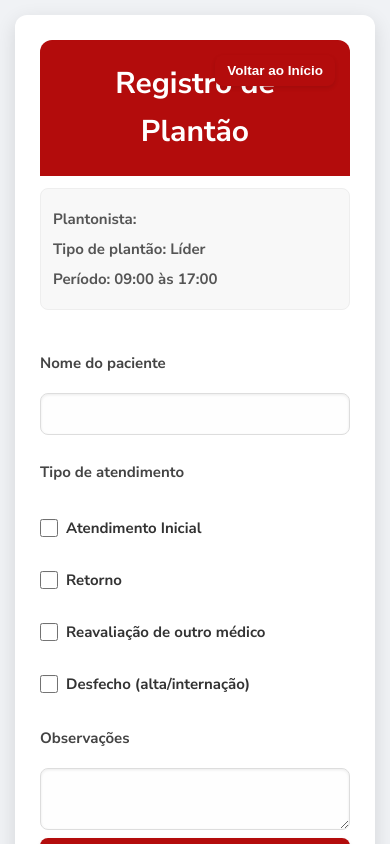
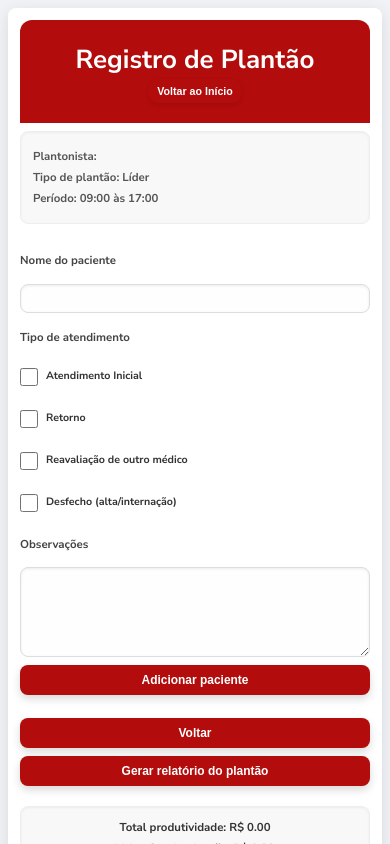
Before and after one commit to myyrla/appplant-omed, a React (Create React App) app: page / in a window 390 px wide. Both pictures are taken after a click on the button "Avançar para registro". Shown: the top 844 px of the page. Built offline with nearby package versions, Linux system fonts and the light colour scheme.

Commit message:
ajustes finais CSS

```diff
--- a/src/style.css
+++ b/src/style.css
@@ -7,10 +7,10 @@ body {
   font-family: 'Nunito Sans', sans-serif;
   background-color: #f0f2f5;
   color: #333;
-  font-size: 15px;
+  font-size: 15px; /* Mantido em 15px para o ajuste anterior da fonte */
   line-height: 1.6;
   min-height: 100vh;
-  padding: 15px;
+  padding: 15px; /* Reduzido de 20px */
   box-sizing: border-box;
 }
 
@@ -18,7 +18,7 @@ h1 {
   font-weight: 700;
   color: #b30c0c;
   font-size: 1.9em;
-  margin-bottom: 0.4em;
+  margin-bottom: 0.4em; /* Reduzido de 0.5em */
   text-align: center;
 }
 
@@ -26,17 +26,17 @@ h2 {
   font-weight: 700;
   color: #555;
   font-size: 1.5em;
-  margin-top: 1em;
-  margin-bottom: 0.6em;
+  margin-top: 1em; /* Reduzido de 1.5em */
+  margin-bottom: 0.6em; /* Reduzido de 0.8em */
   text-align: center;
 }
 
 .card {
   background: #fff;
   border-radius: 12px;
-  padding: 25px;
+  padding: 25px; /* Reduzido de 30px */
   box-shadow: 0 4px 12px rgba(0, 0, 0, 0.1);
-  margin: 25px auto;
+  margin: 25px auto; /* Reduzido de 30px */
   max-width: 900px;
   width: 100%;
   box-sizing: border-box;
@@ -46,8 +46,8 @@ label {
   display: block;
   font-weight: 700;
   font-size: 1em;
-  margin-bottom: 10px;
-  margin-top: 18px;
+  margin-bottom: 10px; /* Reduzido de 12px */
+  margin-top: 18px; /* Reduzido de 20px */
   color: #444;
   line-height: 1.5;
 }
@@ -56,7 +56,7 @@ input,
 select,
 textarea {
   width: 100%;
-  padding: 10px 12px;
+  padding: 10px 12px; /* Reduzido de 12px 15px */
   border: 1px solid #ddd;
   border-radius: 8px;
   font-size: 1em;
@@ -76,7 +76,7 @@ textarea:focus {
 }
 
 button {
-  padding: 10px 18px;
+  padding: 10px 18px; /* Reduzido de 12px 20px */
   background-color: #b30c0c;
   color: white;
   font-weight: 600;
@@ -108,8 +108,8 @@ button:disabled {
   font-weight: 700;
   cursor: pointer;
   line-height: 1.2;
-  margin-bottom: 8px;
-  gap: 8px;
+  margin-bottom: 8px; /* Reduzido de 10px */
+  gap: 8px; /* Reduzido de 10px */
   color: #333;
 }
 
@@ -119,13 +119,31 @@ button:disabled {
   height: 18px;
 }
 
+.textarea {
+  min-height: 90px; /* Reduzido de 100px */
+  resize: vertical;
+}
+
+.field-group {
+  display: flex;
+  flex-direction: column;
+  gap: 8px; /* Reduzido de 10px */
+  margin-bottom: 15px; /* Reduzido de 20px */
+}
+
+.botao-alinhado {
+  display: flex;
+  justify-content: flex-start;
+  margin-top: 15px; /* Reduzido de 20px */
+}
+
 .SelectTrigger {
   display: flex !important;
   justify-content: space-between;
   align-items: center;
   border: none !important;
   border-radius: 8px !important;
-  padding: 10px 12px !important;
+  padding: 10px 12px !important; /* Reduzido de 12px 15px */
   font-size: 1em !important;
   background-color: #b30c0c !important;
   color: white !important;
@@ -155,7 +173,7 @@ button:disabled {
 }
 
 .SelectItem {
-  padding: 10px 12px;
+  padding: 10px 12px; /* Reduzido de 12px 15px */
   cursor: pointer;
   font-size: 1em;
   transition: background-color 0.2s ease;
@@ -179,34 +197,17 @@ button:disabled {
   color: #b30c0c;
 }
 
-.header-box {
-  background-color: #b30c0c;
-  padding: 20px;
-  border-radius: 12px 12px 0 0;
-  text-align: center;
-  position: relative; /* Adicionado para o botão Voltar funcionar */
-}
-
-.header-box h1 {
-  color: #fff;
-  font-size: 2em;
-  margin: 0;
-  padding: 0;
-}
-
-/* Botão "Voltar ao Início" no topo */
-.header-box .absolute.top-4.right-4 {
-  position: absolute;
-  top: 15px;
-  right: 15px;
-  padding: 8px 12px;
-  font-size: 0.9em;
-  border-radius: 8px;
+.title-divider {
+  border: none;
+  border-top: 3px solid #b30c0c;
+  margin-top: 6px; /* Reduzido de 8px */
+  margin-bottom: 15px; /* Reduzido de 20px */
+  width: 100%;
 }
 
 .registro-container,
 .inicio-container {
-  padding: 25px;
+  padding: 25px; /* Reduzido de 30px */
   width: 100%;
   max-width: 900px;
   background-color: #fff;
@@ -217,85 +218,135 @@ button:disabled {
   margin-right: auto;
   display: flex;
   flex-direction: column;
-  gap: 12px;
+  gap: 12px; /* Reduzido de 15px */
 }
 
-.registro-info {
-  margin-bottom: 12px;
-  padding: 12px;
+.registro-info,
+.inicio-info {
+  margin-bottom: 12px; /* Reduzido de 15px */
+  padding: 12px; /* Reduzido de 15px */
   background-color: #f8f8f8;
   border-radius: 8px;
   border: 1px solid #eee;
+  box-shadow: inset 0 1px 3px rgba(0, 0, 0, 0.05);
 }
 
-.registro-info p {
-  margin: 6px 0;
+.registro-info p,
+.inicio-info p {
+  margin: 6px 0; /* Reduzido de 8px */
   font-size: 1em;
   font-weight: 700;
   color: #555;
   word-wrap: break-word;
+  overflow-wrap: break-word;
 }
 
-.registro-inputs {
+.registro-inputs,
+.inicio-inputs {
   display: flex;
   flex-direction: column;
-  gap: 8px;
+  gap: 8px; /* Reduzido de 10px */
+}
+
+.textarea-registro {
+  min-height: 90px;
+  resize: vertical;
+}
+
+.botoes-registro,
+.botoes-inicio {
+  display: flex;
+  flex-direction: column;
+  gap: 8px; /* Reduzido de 10px */
+  margin-top: 15px; /* Reduzido de 20px */
+}
+
+.botao-grande {
+  width: 100%;
+  padding: 12px 18px; /* Reduzido de 15px 20px */
+  font-size: 1.05em;
+  font-weight: 700;
+  background-color: #b30c0c;
+  color: white;
+  border: none;
+  border-radius: 8px;
+  cursor: pointer;
+  transition: background-color 0.3s ease, transform 0.2s ease,
+    box-shadow 0.2s ease;
+  box-shadow: 0 4px 8px rgba(0, 0, 0, 0.15);
+}
+
+.botao-grande:hover:not(:disabled) {
+  background-color: #910a0a;
+  transform: translateY(-3px);
+  box-shadow: 0 6px 12px rgba(0, 0, 0, 0.2);
 }
 
 .pacientes-list {
-  margin-top: 20px;
+  margin-top: 20px; /* Reduzido de 25px */
   border-top: 1px solid #eee;
-  padding-top: 12px;
+  padding-top: 12px; /* Reduzido de 15px */
 }
 
 .pacientes-list h2 {
   font-size: 1.25em;
   color: #b30c0c;
-  margin-bottom: 12px;
+  margin-bottom: 12px; /* Reduzido de 15px */
   text-align: left;
   border-bottom: 2px solid #b30c0c;
-  padding-bottom: 6px;
+  padding-bottom: 6px; /* Reduzido de 8px */
 }
 
 .paciente-card {
   background-color: #fafafa;
   border: 1px solid #e0e0e0;
   border-radius: 8px;
-  padding: 10px;
-  margin-bottom: 10px;
+  padding: 10px; /* Reduzido de 12px */
+  margin-bottom: 10px; /* Reduzido de 12px */
   box-shadow: 0 2px 6px rgba(0, 0, 0, 0.08);
+  /* Removi o position: relative daqui, pois ele deve estar no .paciente-card-content */
 }
 
 .paciente-card-content {
   flex-grow: 1;
   display: flex;
-  justify-content: space-between;
-  align-items: flex-start;
-  position: relative;
+  justify-content: space-between; /* Mantém o botão à direita */
+  align-items: flex-start; /* Alinha os itens ao topo, permitindo que o botão desça */
+  position: relative; /* ESSENCIAL para o posicionamento do emoji */
+  padding-right: 60px; /* Adiciona um espaço para o emoji não sobrepor o texto */
 }
 
 .paciente-card-content p {
-  margin: 3px 0;
+  margin: 3px 0; /* Reduzido de 4px */
   font-size: 0.88em;
   word-wrap: break-word;
+  overflow-wrap: break-word;
 }
 
 .paciente-card-content p strong {
   color: #666;
 }
 
-.incomplete-patient-indicator {
-  position: absolute;
-  top: 5px;
-  right: 5px;
-  font-size: 1.7em;
-  color: red;
-  z-index: 10;
+.paciente-card .button {
+  /* Alterei para .button para ser mais específico se necessário */
+  margin-left: 10px; /* Reduzido de 15px */
+  padding: 6px 10px; /* Reduzido de 7px 12px */
+  font-size: 0.8em;
+  background-color: #337ab7; /* Cor do botão de editar */
+  box-shadow: none;
+  flex-shrink: 0;
+  margin-top: 15px; /* Adicionado para empurrar o botão para baixo */
+}
+
+.paciente-card .button:hover {
+  background-color: #286090;
+  transform: translateY(-1px);
+  box-shadow: 0 1px 3px rgba(0, 0, 0, 0.1);
 }
 
 .totais-plantao {
-  margin-top: 20px;
-  padding-top: 12px;
+  margin-top: 20px; /* Reduzido de 25px */
+  padding-top: 12px; /* Reduzido de 15px */
   border-top: 1px solid #eee;
   text-align: center;
 }
@@ -304,5 +355,207 @@ button:disabled {
   font-size: 1em;
   font-weight: 700;
   color: #333;
-  margin-bottom: 6px;
+  margin-bottom: 6px; /* Reduzido de 8px */
 }
+
+/* Novo estilo para o indicador de paciente incompleto */
+.incomplete-patient-indicator {
+  position: absolute;
+  top: 5px; /* Ajuste conforme necessário para o espaçamento do topo */
+  right: 5px; /* Ajuste conforme necessário para o espaçamento da direita */
+  font-size: 1.7em; /* Aumentei um pouco o tamanho */
+  color: red; /* O emoji é vermelho, mas se quiser garantir a cor */
+  z-index: 10; /* Garante que o emoji fique acima de outros elementos */
+}
+
+/* --- Media Queries para Responsividade --- */
+
+@media (max-width: 768px) {
+  body {
+    padding: 10px; /* Reduzido de 15px */
+    font-size: 14px;
+    line-height: 1.5;
+  }
+
+  .registro-container,
+  .inicio-container {
+    padding: 18px; /* Reduzido de 20px */
+    border-radius: 8px;
+    box-shadow: 0 4px 15px rgba(0, 0, 0, 0.1);
+    max-width: 100%;
+    width: auto;
+    gap: 10px; /* Reduzido de 12px */
+  }
+
+  h1 {
+    font-size: 1.7em;
+  }
+
+  h2 {
+    font-size: 1.3em;
+  }
+
+  label {
+    font-size: 0.9em;
+    margin-top: 12px; /* Ajuste se necessário */
+    margin-bottom: 8px; /* Ajuste se necessário */
+  }
+
+  input,
+  select,
+  textarea,
+  button {
+    padding: 8px 10px; /* Reduzido de 10px 12px */
+    font-size: 0.88em;
+  }
+
+  .botao-grande {
+    padding: 10px 12px; /* Reduzido de 12px 15px */
+    font-size: 0.95em;
+  }
+
+  .checkbox-linha {
+    font-size: 0.88em;
+  }
+
+  .registro-info p,
+  .totais-plantao p {
+    font-size: 0.92em;
+    margin: 5px 0; /* Reduzido de 6px 0 */
+  }
+
+  .pacientes-list h2 {
+    font-size: 1.15em;
+    margin-bottom: 10px; /* Reduzido de 12px */
+    padding-bottom: 5px; /* Reduzido de 6px */
+  }
+
+  .paciente-card {
+    padding: 8px; /* Reduzido de 10px */
+    margin-bottom: 8px; /* Reduzido de 10px */
+    flex-direction: column;
+    align-items: flex-start;
+  }
+
+  .paciente-card-content {
+    flex-direction: column; /* Coloca o conteúdo e o botão um abaixo do outro */
+    align-items: flex-start; /* Alinha o conteúdo à esquerda */
+    width: 100%; /* Garante que o conteúdo ocupe a largura total disponível */
+    padding: 0; /* Remova o padding aqui se já estiver no .paciente-card */
+  }
+
+  .paciente-card-content p {
+    margin: 3px 0; /* Mantido igual */
+    font-size: 0.82em;
+  }
+
+  .paciente-card .button {
+    padding: 5px 8px; /* Reduzido de 6px 10px */
+    font-size: 0.78em;
+    margin-left: 0;
+    margin-top: 10px; /* Ajuste a margem para telas menores */
+    width: 100%; /* Garante que o botão ocupe a largura total */
+  }
+
+  .totais-plantao {
+    margin-top: 15px; /* Reduzido de 20px */
+    padding-top: 10px; /* Reduzido de 12px */
+  }
+
+  .totais-plantao p {
+    margin-bottom: 5px; /* Reduzido de 6px */
+  }
+}
+
+@media (max-width: 480px) {
+  body {
+    padding: 8px; /* Reduzido de 10px */
+    font-size: 13px;
+  }
+
+  .registro-container,
+  .inicio-container {
+    padding: 12px; /* Reduzido de 15px */
+    gap: 8px; /* Reduzido de 10px */
+  }
+
+  h1 {
+    font-size: 1.5em;
+  }
+
+  h2 {
+    font-size: 1.15em;
+  }
+
+  label {
+    font-size: 0.88em;
+    margin-top: 8px;
+    margin-bottom: 6px;
+  }
+
+  input,
+  select,
+  textarea,
+  button {
+    padding: 6px 8px; /* Reduzido de 8px 10px */
+    font-size: 0.82em;
+  }
+
+  .botao-grande {
+    padding: 8px 10px; /* Reduzido de 10px 12px */
+    font-size: 0.92em;
+  }
+
+  .checkbox-linha {
+    font-size: 0.82em;
+  }
+
+  .registro-info p,
+  .totais-plantao p {
+    font-size: 0.88em;
+    margin: 4px 0; /* Reduzido de 5px 0 */
+  }
+
+  .pacientes-list h2 {
+    font-size: 1.05em;
+    margin-bottom: 8px; /* Reduzido de 10px */
+    padding-bottom: 4px; /* Reduzido de 5px */
+  }
+
+  .paciente-card-content p {
+    margin: 2px 0; /* Reduzido de 3px */
+    font-size: 0.78em;
+  }
+
+  .paciente-card .button {
+    padding: 4px 6px; /* Reduzido de 5px 8px */
+    font-size: 0.73em;
+  }
+
+  .paciente-card .button {
+    margin-top: 6px; /* Reduzido de 8px */
+  }
+
+  .totais-plantao {
+    margin-top: 12px; /* Reduzido de 15px */
+    padding-top: 8px; /* Reduzido de 10px */
+  }
+
+  .totais-plantao p {
+    margin-bottom: 4px; /* Reduzido de 5px */
+  }
+}
+/* Header estilizado para a tela de Início de Plantão */
+.header-box {
+  background-color: #b30c0c; /* vermelho que você já está usando */
+  padding: 20px;
+  border-radius: 12px 12px 0 0; /* bordas arredondadas só em cima */
+  text-align: center;
+}
+
+.header-box h1 {
+  color: #fff; /* texto branco */
+  font-size: 2em; /* você pode ajustar o tamanho que quiser */
+  margin: 0;
+  padding: 0;
+}
```
